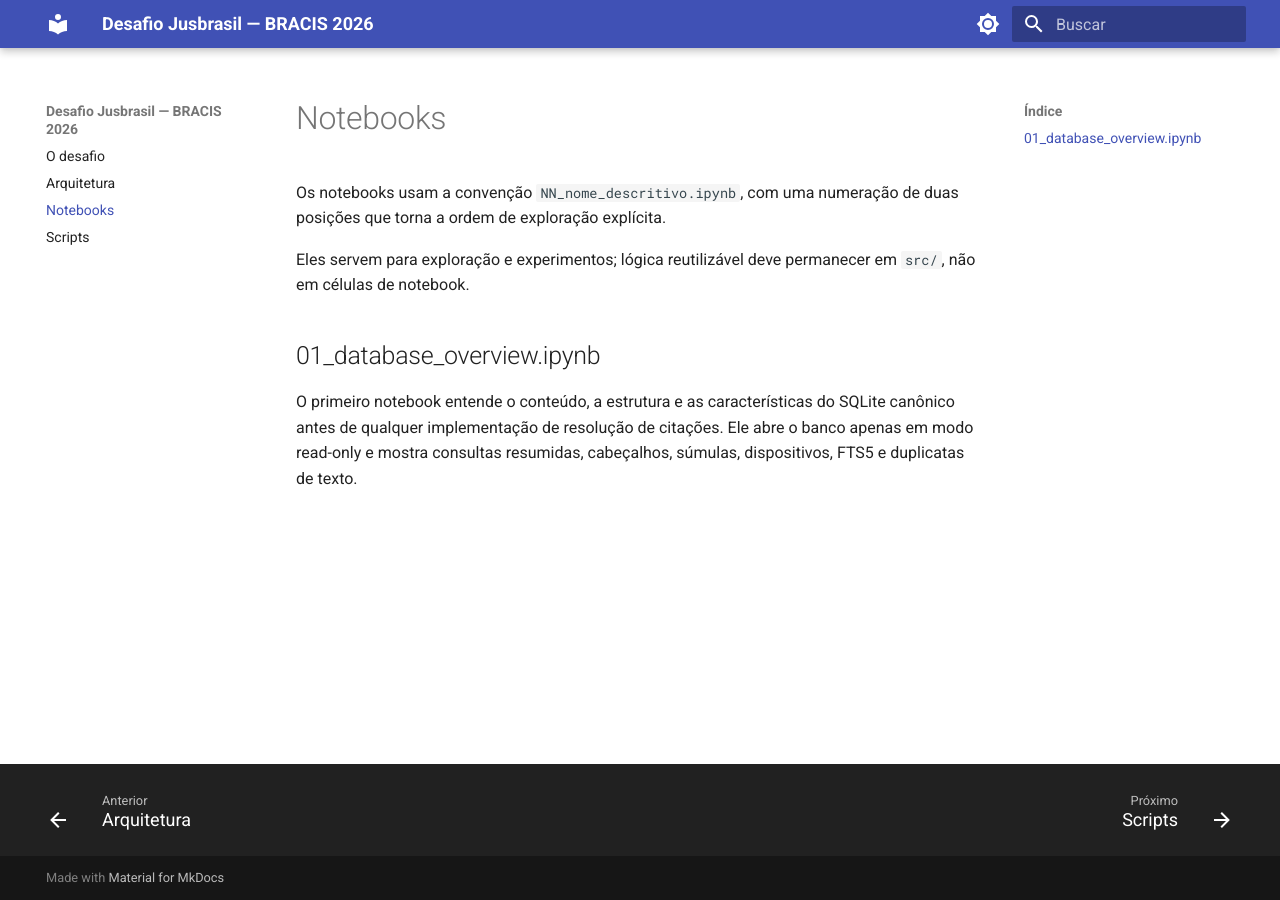
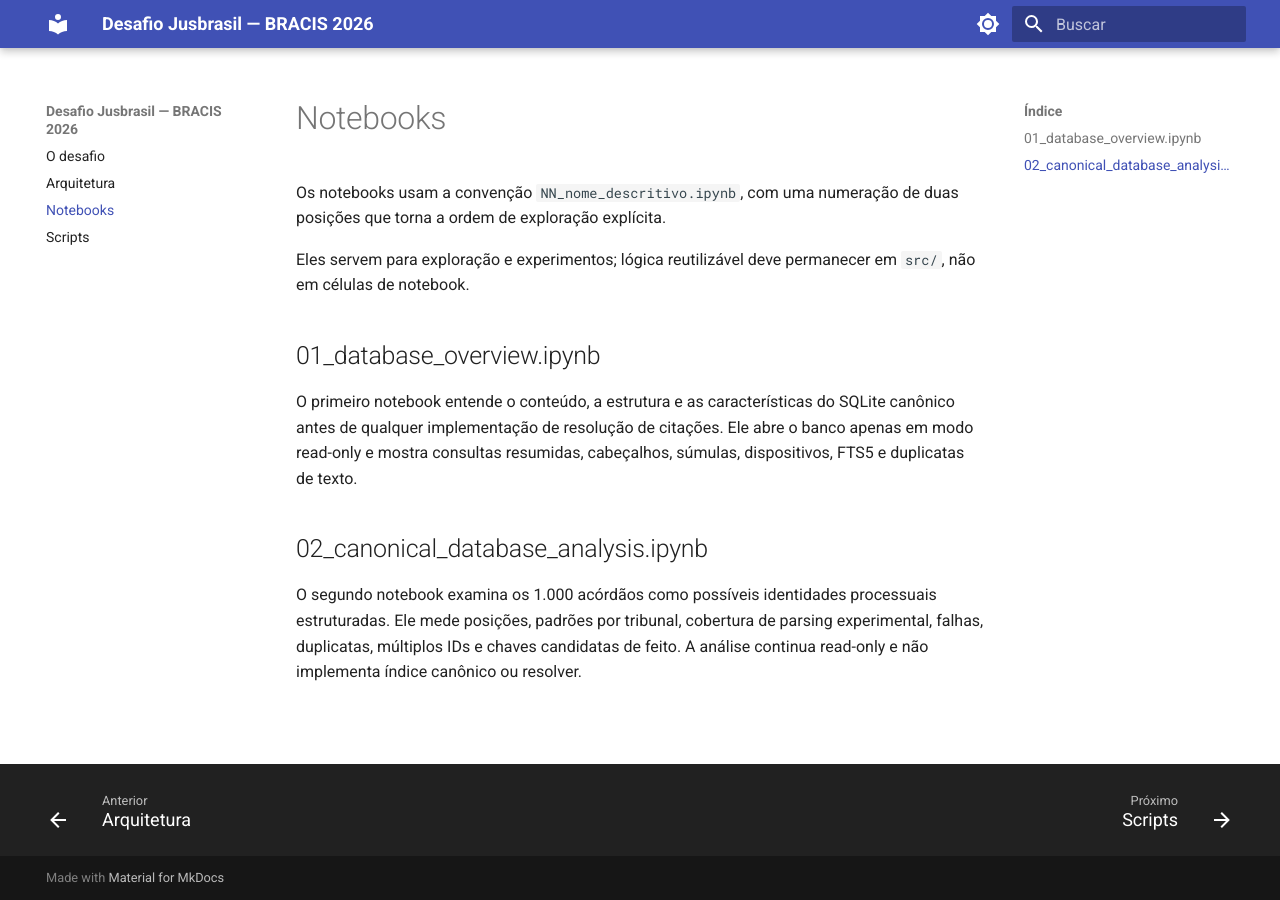
Before and after one commit to augustoafleal/legal-citation-hallucination-detector, an MkDocs documentation site: the page built from docs/notebooks.md, in a window 1280 px wide. Built offline with MkDocs 1.6.1 and Material for MkDocs 9.7.7, drawn with Linux system fonts in a browser that asks for light colours.

Commit message:
feat: analisar identidades processuais canônicas

```diff
--- a/docs/notebooks.md
+++ b/docs/notebooks.md
@@ -17,3 +17,11 @@
 SQLite canônico antes de qualquer implementação de resolução de citações. Ele
 abre o banco apenas em modo read-only e mostra consultas resumidas, cabeçalhos,
 súmulas, dispositivos, FTS5 e duplicatas de texto.
+
+## 02_canonical_database_analysis.ipynb
+
+O segundo notebook examina os 1.000 acórdãos como possíveis identidades
+processuais estruturadas. Ele mede posições, padrões por tribunal, cobertura de
+parsing experimental, falhas, duplicatas, múltiplos IDs e chaves candidatas de
+feito. A análise continua read-only e não implementa índice canônico ou
+resolver.
```
Also changed, not shown: docs/superpowers/plans/2026-08-27-canonical-database-analysis.md (added, +29 -0 lines), 3 other files.
